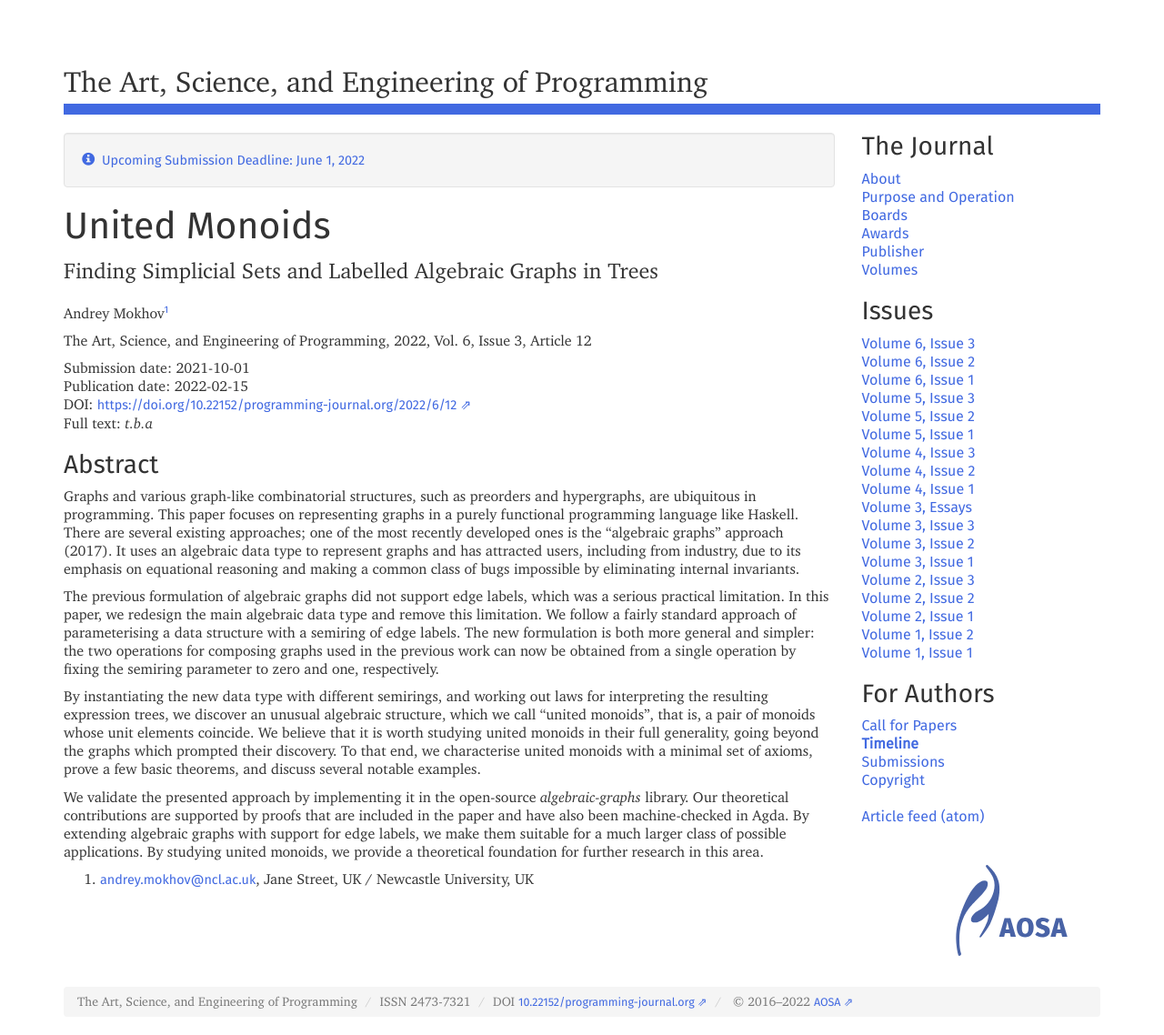
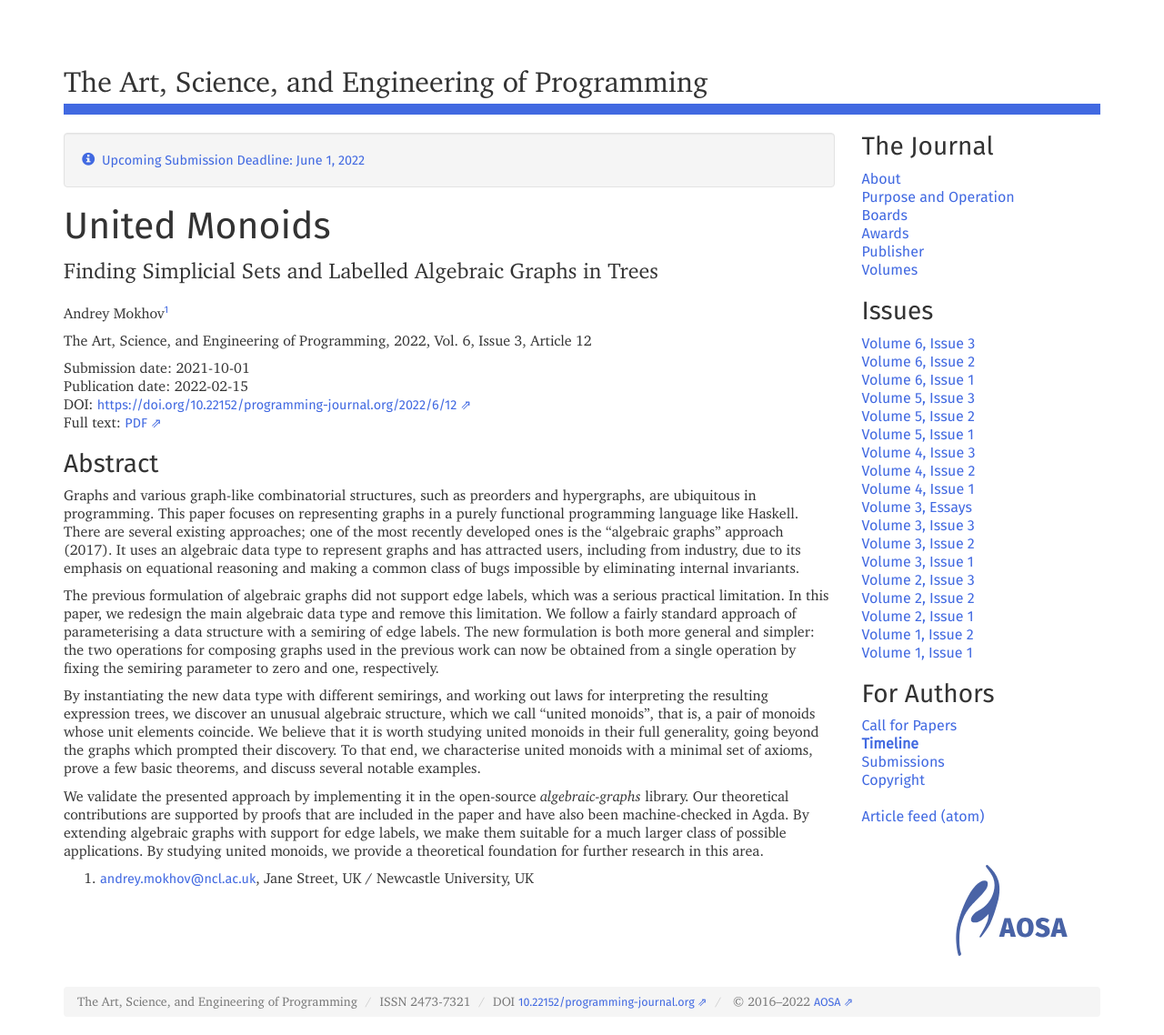
Before and after one commit to programming-journal/programming-journal.github.io, a Jekyll site: the page built from 2022/6/12/index.markdown, in a window 1280 px wide. Shown: the whole page at 91% size. Built offline with Jekyll 4.4.1, drawn with Linux system fonts in a browser that asks for light colours.

Commit message:
Publish Vol6(3)

```diff
--- a/2022/6/11/index.markdown
+++ b/2022/6/11/index.markdown
@@ -28,7 +30,7 @@ The Art, Science, and Engineering of Programming, 2022, Vol. 6, Issue 3, Article
 Submission date: 2021-08-05
 Publication date: 2022-02-15
 DOI: <https://doi.org/10.22152/programming-journal.org/2022/6/11>
-Full text: *t.b.a*
+Full text: [PDF](https://arxiv.org/pdf/2202.09229v1)
 
 
 ### Abstract
--- a/2022/6/12/index.markdown
+++ b/2022/6/12/index.markdown
@@ -30,7 +32,7 @@ The Art, Science, and Engineering of Programming, 2022, Vol. 6, Issue 3, Article
 Submission date: 2021-10-01
 Publication date: 2022-02-15
 DOI: <https://doi.org/10.22152/programming-journal.org/2022/6/12>
-Full text: *t.b.a*
+Full text: [PDF](https://arxiv.org/pdf/2202.09230v1)
 
 
 ### Abstract
--- a/2022/6/13/index.markdown
+++ b/2022/6/13/index.markdown
@@ -52,7 +54,7 @@ The Art, Science, and Engineering of Programming, 2022, Vol. 6, Issue 3, Article
 Submission date: 2021-06-01
 Publication date: 2022-02-15
 DOI: <https://doi.org/10.22152/programming-journal.org/2022/6/13>
-Full text: *t.b.a*
+Full text: [PDF](https://arxiv.org/pdf/2202.09231v1)
 
 
 ### Abstract
--- a/2022/6/14/index.markdown
+++ b/2022/6/14/index.markdown
@@ -40,7 +42,7 @@ The Art, Science, and Engineering of Programming, 2022, Vol. 6, Issue 3, Article
 Submission date: 2020-10-01
 Publication date: 2022-02-15
 DOI: <https://doi.org/10.22152/programming-journal.org/2022/6/14>
-Full text: *t.b.a*
+Full text: [PDF](https://arxiv.org/pdf/2202.09228v1)
 
 
 ### Abstract
--- a/2022/6/issue3/index.markdown
+++ b/2022/6/issue3/index.markdown
@@ -4,7 +4,7 @@ category: "Issues"
 order: -6003
 type: "issue"
 id: "urn:doi:10.22152%2Fprogramming-journal.org%2F2022%2F6%2Fissue3"
-date: "2022-02-18"
+date: "2022-02-21"
 ---
 DOI: <https://doi.org/10.22152/programming-journal.org/2022/6/issue3>
 
```
Also changed, not shown: other parts of 2022/6/11/index.markdown (+2 -0 lines), other parts of 2022/6/12/index.markdown (+2 -0 lines), other parts of 2022/6/13/index.markdown (+2 -0 lines), other parts of 2022/6/14/index.markdown (+2 -0 lines).
